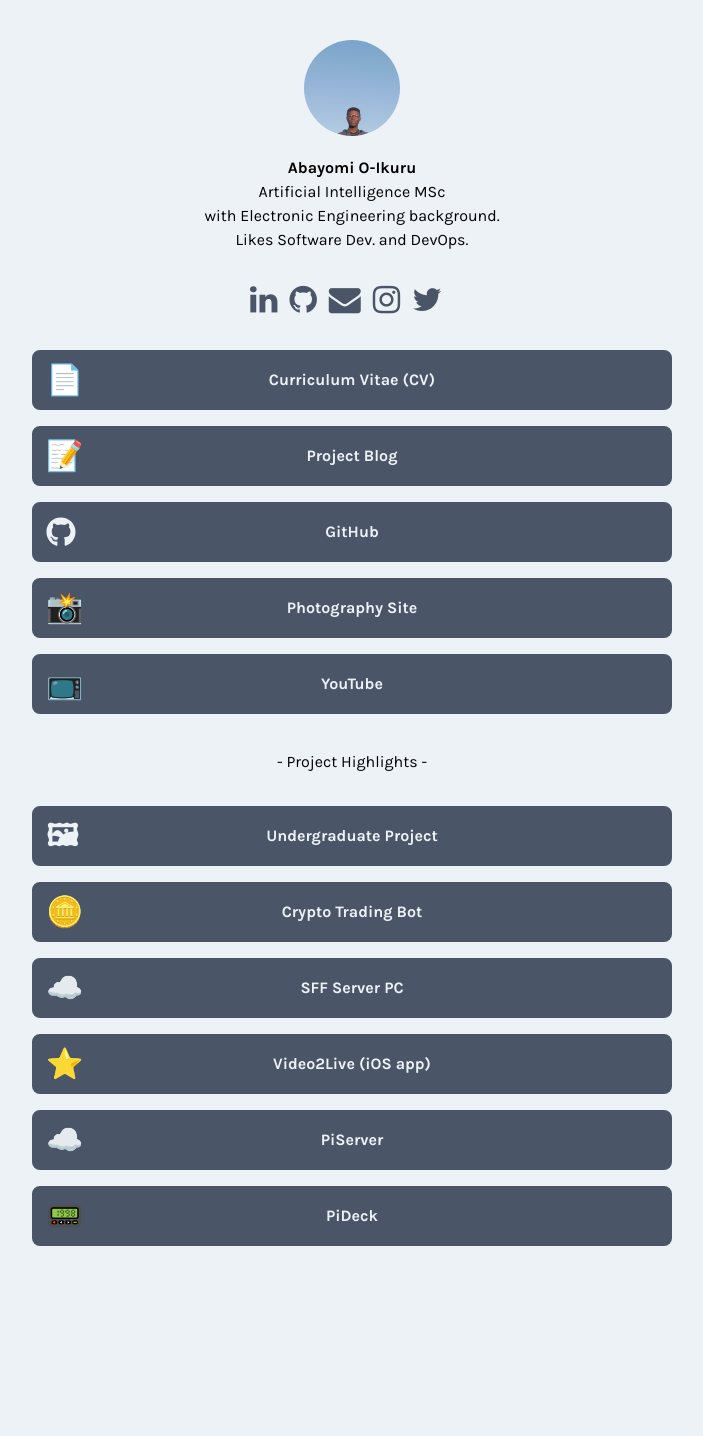
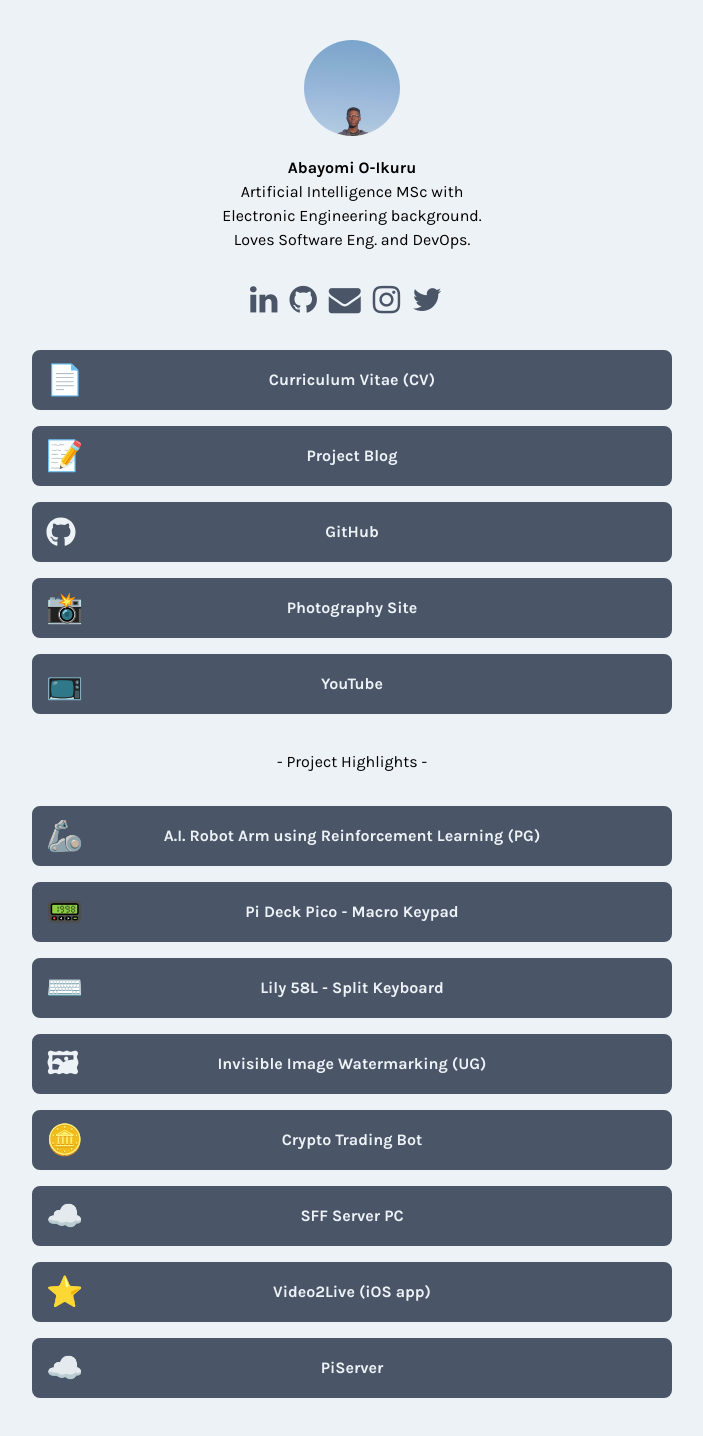
Before and after one commit to abayomi185/yomitosh-dev, a Next.js app: page / in a window 1280 px wide. Shown: the top 1436 px of the page, without its empty margins (288-991 px from the left). Before the commit the page ends 1310 px from the top, so only its background shows below. Built offline with nearby package versions, Linux system fonts and the light colour scheme.

Commit message:
Update Link Hub

```diff
--- a/components/Header.js
+++ b/components/Header.js
@@ -5,10 +5,10 @@ function Header() {
         <img src="/yomi.jpg" className="h-24 rounded-full mx-auto mb-5" />
         <h1 className="font-bold">Abayomi O-Ikuru</h1>
         <p>
-          Artificial Intelligence MSc
+          Artificial Intelligence MSc with
           <br />
-          with Electronic Engineering background.
-          <br /> Likes Software Dev. and DevOps.
+          Electronic Engineering background.
+          <br /> Loves Software Eng. and DevOps.
         </p>
       </div>
     </header>
--- a/json/links_projects.json
+++ b/json/links_projects.json
@@ -1,10 +1,29 @@
 [
   {
-    "title": "Undergraduate Project",
+    "title": "A.I. Robot Arm using Reinforcement Learning (PG)",
+    "url": "https://github.com/abayomi185/rl-msc-project",
+    "emoji": "🦾",
+    "active": true
+  },
+  {
+    "title": "Pi Deck Pico - Macro Keypad",
+    "url": "https://github.com/abayomi185/pi-deck-pico",
+    "emoji": "📟",
+    "active": true
+  },
+  {
+    "title": "Lily 58L - Split Keyboard",
+    "url": "https://yomis.blog/lily58l",
+    "emoji": "⌨️",
+    "active": true
+  },
+  {
+    "title": "Invisible Image Watermarking (UG)",
     "url": "https://image-watermarking-site-abayomi185.vercel.app",
     "emoji": "🖼",
     "active": true
   },
+
   {
     "title": "Crypto Trading Bot",
     "url": "https://yomis.blog/crypto-trading-bot/",
@@ -28,11 +47,5 @@
     "url": "https://yomis.blog/piserver",
     "emoji": "☁️",
     "active": true
-  },
-  {
-    "title": "PiDeck",
-    "url": "https://yomis.blog/pi-deck-teaser",
-    "emoji": "📟",
-    "active": true
   }
 ]
--- a/json/social-links.json
+++ b/json/social-links.json
@@ -1,7 +1,7 @@
 [
   {
     "icon": "linkedin",
-    "url": "https://www.linkedin.com/in/abayomi-o-ikuru/"
+    "url": "https://www.linkedin.com/in/abayomi-ikuru"
   },
   {
     "icon": "github",
```
